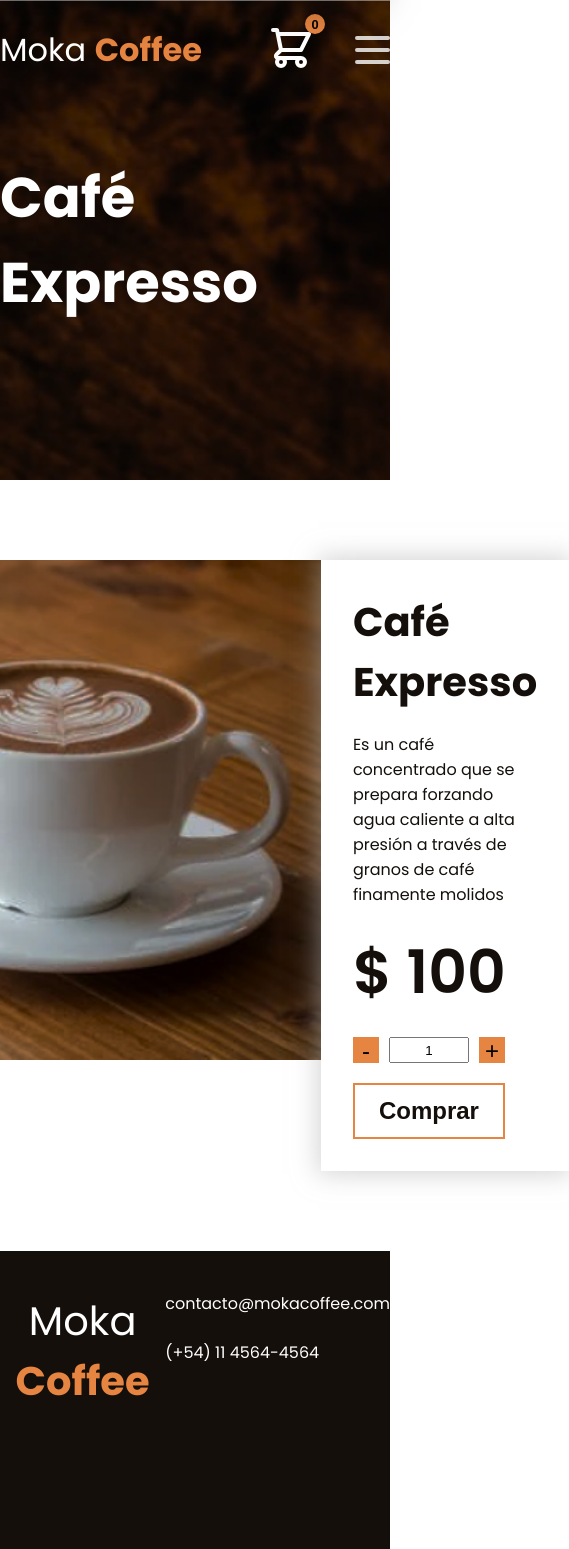
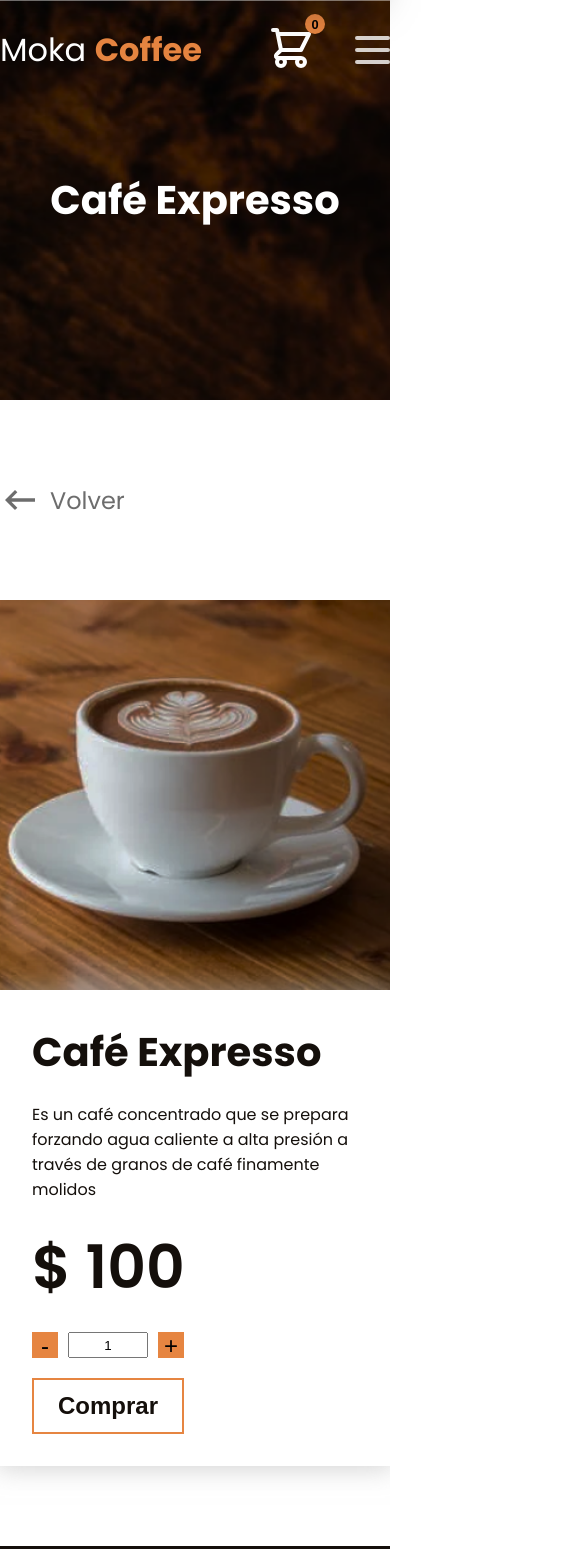
Before and after one commit to TomasSorgetti/landing-bss, a React (Vite) app: page /producto/1 in a window 390 px wide. Shown: the top 1549 px of the page, 569 px wide, since content can reach past the window. Built offline with nearby package versions, Linux system fonts and the light colour scheme.

Commit message:
responsive cart

```diff
--- a/src/components/cart/Cart.module.css
+++ b/src/components/cart/Cart.module.css
@@ -78,7 +78,7 @@
     border: none;
     font-size: 2rem;
     position: fixed;
-    top: 40px;
+    bottom: 40px;
     right: 56px;
     cursor: pointer;
     font-weight: 600;
@@ -108,8 +108,7 @@
 
     .cart ul {
         display: flex;
-        flex-direction: row;
-        flex-wrap: wrap;
+        flex-direction: column;
         justify-content: start;
         align-items: start;
         gap: 20px;
@@ -120,3 +119,27 @@
         opacity: 1;
     }
 }
+
+@media screen and (max-width: 360px) {
+    .cart {
+        padding: 12px 24px;
+    }
+
+    .closeCart {
+        bottom: 40px;
+        right: 40px;
+    }
+
+    .cart_title {
+        font-size: 1.8rem;
+    }
+
+    .cart ul {
+        padding-top: 40px;
+        height: 75%;
+    }
+
+    .cart_footer_text {
+        align-items: start;
+    }
+}
--- a/src/pages/product_detail/Product.module.css
+++ b/src/pages/product_detail/Product.module.css
@@ -18,8 +18,7 @@
     justify-content: center;
     width: 100%;
     max-width: 1180px;
-    margin: 0 auto;
-    padding: 80px;
+    margin: 80px auto;
 }
 
 .product_cont img {
@@ -91,3 +90,89 @@
     height: 100%;
     width: 26px;
 }
+
+.goBack_wrapper {
+    max-width: 1440px;
+    width: 100%;
+    margin: 80px auto;
+}
+
+.back_button {
+    display: flex;
+    gap: 10px;
+    align-items: center;
+    color: #6d6d6d;
+    cursor: pointer;
+}
+
+.icon {
+    font-size: 40px;
+}
+
+.back_button span {
+    font-size: 1.5rem;
+}
+
+.back_button:hover {
+    color: #504e4e;
+    font-weight: 600;
+}
+
+@media screen and (max-width: 1440px) {
+    .goBack_wrapper {
+        max-width: 1180px;
+    }
+}
+
+@media screen and (max-width: 1024px) {
+    .goBack_wrapper {
+        max-width: 920px;
+    }
+
+    .product_cont img,
+    .product_info {
+        width: 460px;
+        height: 460px;
+    }
+}
+
+@media screen and (max-width: 768px) {
+    .hero_banner {
+        height: 400px;
+    }
+
+    .hero_banner h1 {
+        font-size: 2.5rem;
+    }
+
+    .goBack_wrapper {
+        max-width: 640px;
+    }
+
+    .product_cont {
+        flex-direction: column;
+        align-items: center;
+    }
+}
+
+@media screen and (max-width: 640px) {
+    .goBack_wrapper {
+        max-width: 560px;
+    }
+
+    .product_cont img,
+    .product_info {
+        width: 100%;
+        height: auto;
+    }
+}
+
+@media screen and (max-width: 360px) {
+    .hero_banner {
+        height: 360px;
+    }
+
+    .goBack_wrapper {
+        max-width: 320px;
+    }
+}
--- a/src/pages/product_detail/ProductDetail.jsx
+++ b/src/pages/product_detail/ProductDetail.jsx
@@ -3,7 +3,7 @@ import styles from "./Product.module.css"
 import { useContext, useEffect, useState } from "react"
 import { getProductById } from "../../services/products/product.service"
 import { cartContext } from "../../hooks/cart/CartContext"
-
+import { MdKeyboardBackspace } from "react-icons/md";
 
 
 const ProductDetail = () => {
@@ -46,6 +46,12 @@ const ProductDetail = () => {
       <section className={styles.hero_banner}>
         <h1>{product.name}</h1>
       </section>
+      <div className={styles.goBack_wrapper}>
+        <div onClick={() => window.history.back()} className={styles.back_button}>
+          <MdKeyboardBackspace className={styles.icon} />
+          <span>Volver</span>
+        </div>
+      </div>
 
 
       {loading ?
@@ -69,6 +75,9 @@ const ProductDetail = () => {
           </article>
         )
       }
+      {
+        !loading && !product.name && <h2>No se encontro el producto</h2>
+      }
     </main>
   )
 }
--- a/src/services/products/product.service.js
+++ b/src/services/products/product.service.js
@@ -28,6 +28,9 @@ export const getProductById = (id) => {
     return new Promise ((resolve)=> {
         setTimeout(() => {
             const product = products.filter((prod) => prod.id === id)[0]
+            if (!product) {
+                resolve({error: true, status: 404, message: "Product not found"})
+            }
             resolve(product)
         }, 600);
     })
```
